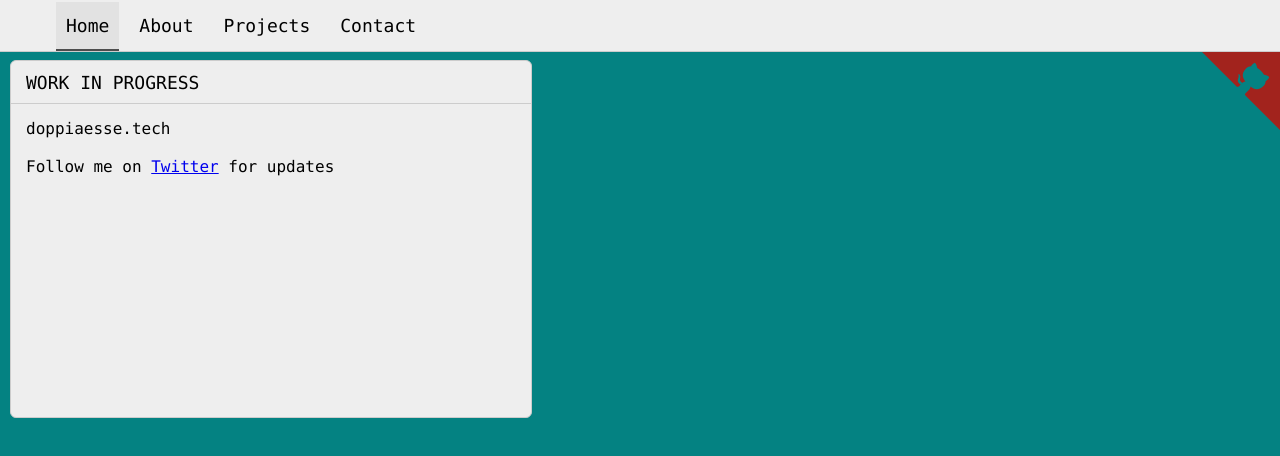
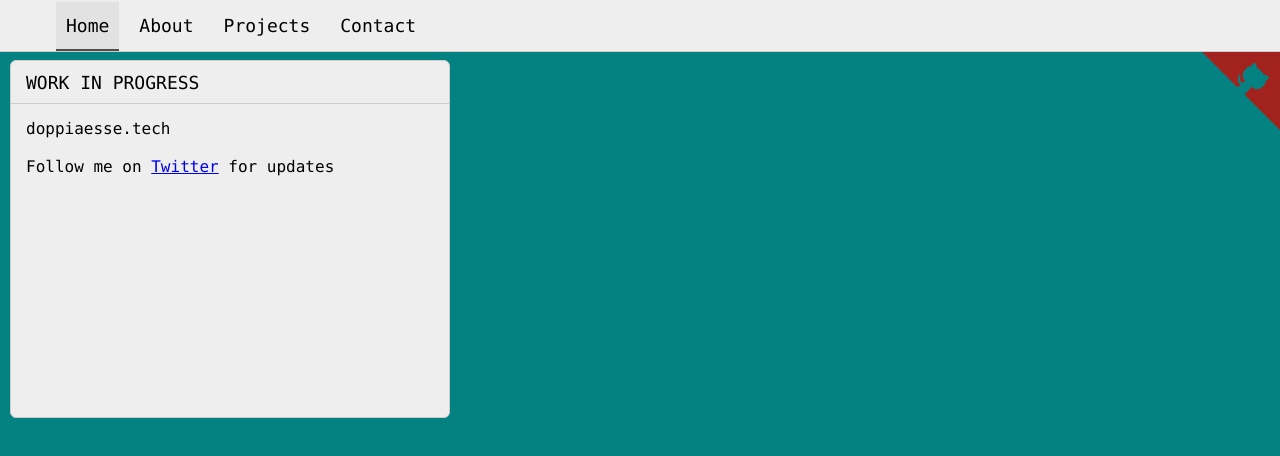
Before and after one commit to essedev/doppia.os, a SvelteKit app: page / in a window 1280 px wide. Shown: the top 456 px of the page. Built offline with nearby package versions, Linux system fonts and the light colour scheme; some icons are missing.

Commit message:
Added overflow hidden

```diff
--- a/src/lib/components/window.svelte
+++ b/src/lib/components/window.svelte
@@ -19,7 +19,7 @@
 	$: width, height && setTimeout(checkOverflow, 300)
 
 	// Calculate the size of the window
-	$: size = [(width * w) / 1600, (height * h) / 900]
+	$: size = [(width * w) / 1900, (height * h) / 900]
 
 	// Min window width is 300px
 	$: size[0] = Math.max(300, size[0])
--- a/src/routes/+page.svelte
+++ b/src/routes/+page.svelte
@@ -10,6 +10,7 @@
 	<title>doppia.os</title>
 </svelte:head>
 
+<div class="view">
 	<Navbar />
 
 	<Forkme />
@@ -26,3 +27,13 @@
 				posY={window.y} />
 		{/if}
 	{/each}
+</div>
+
+<style>
+	.view {
+		position: relative;
+		width: 100%;
+		height: 100%;
+		overflow: hidden;
+	}
+</style>
```
Lines whose indentation alone changed are shown as unchanged.
